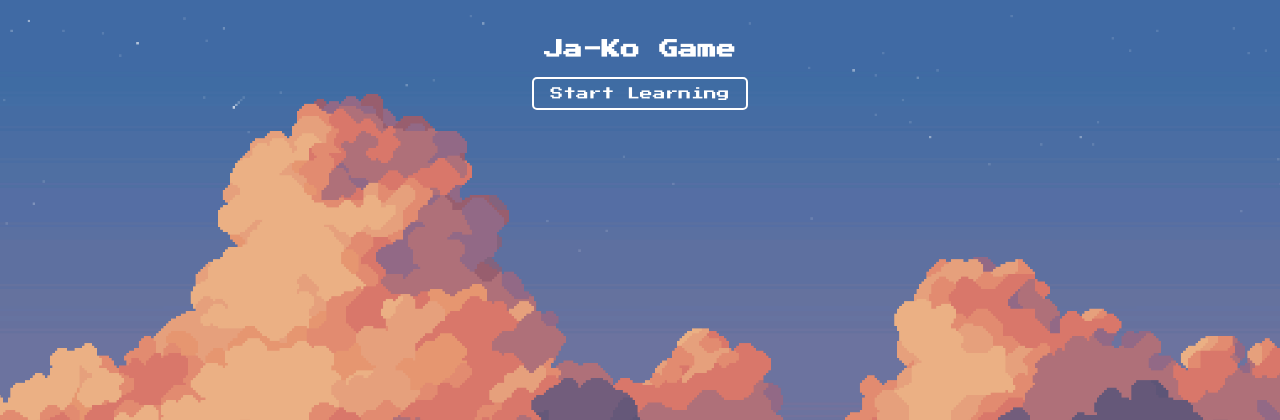
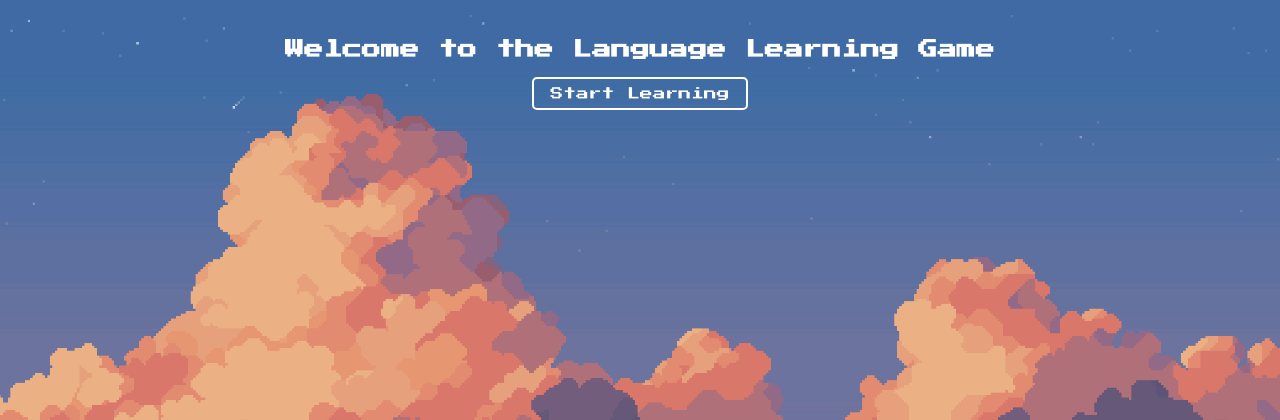
Before and after one commit to deepak-pagadala/JaKo, a Flask app: page / in a window 1280 px wide. Shown: the top 420 px of the page. Run offline with Flask 3, Linux system fonts and the light colour scheme.

Commit message:
Update index.html

```diff
--- a/templates/index.html
+++ b/templates/index.html
@@ -3,13 +3,13 @@
 <head>
     <meta charset="UTF-8">
     <meta name="viewport" content="width=device-width, initial-scale=1.0">
-    <title>JaKo Game</title>
+    <title>Language Learning Game</title>
     <link rel="stylesheet" href="/static/styles.css">
 </head>
 <body>
     <div class="container">
-        <h1  style="color: white;">Ja-Ko Game</h1>
-        <a href="/language" class="btn" style="color: white;">Start Learning</a>
+        <h1>Welcome to the Language Learning Game</h1>
+        <a href="/language" class="btn">Start Learning</a>
     </div>
 </body>
 </html>
```
